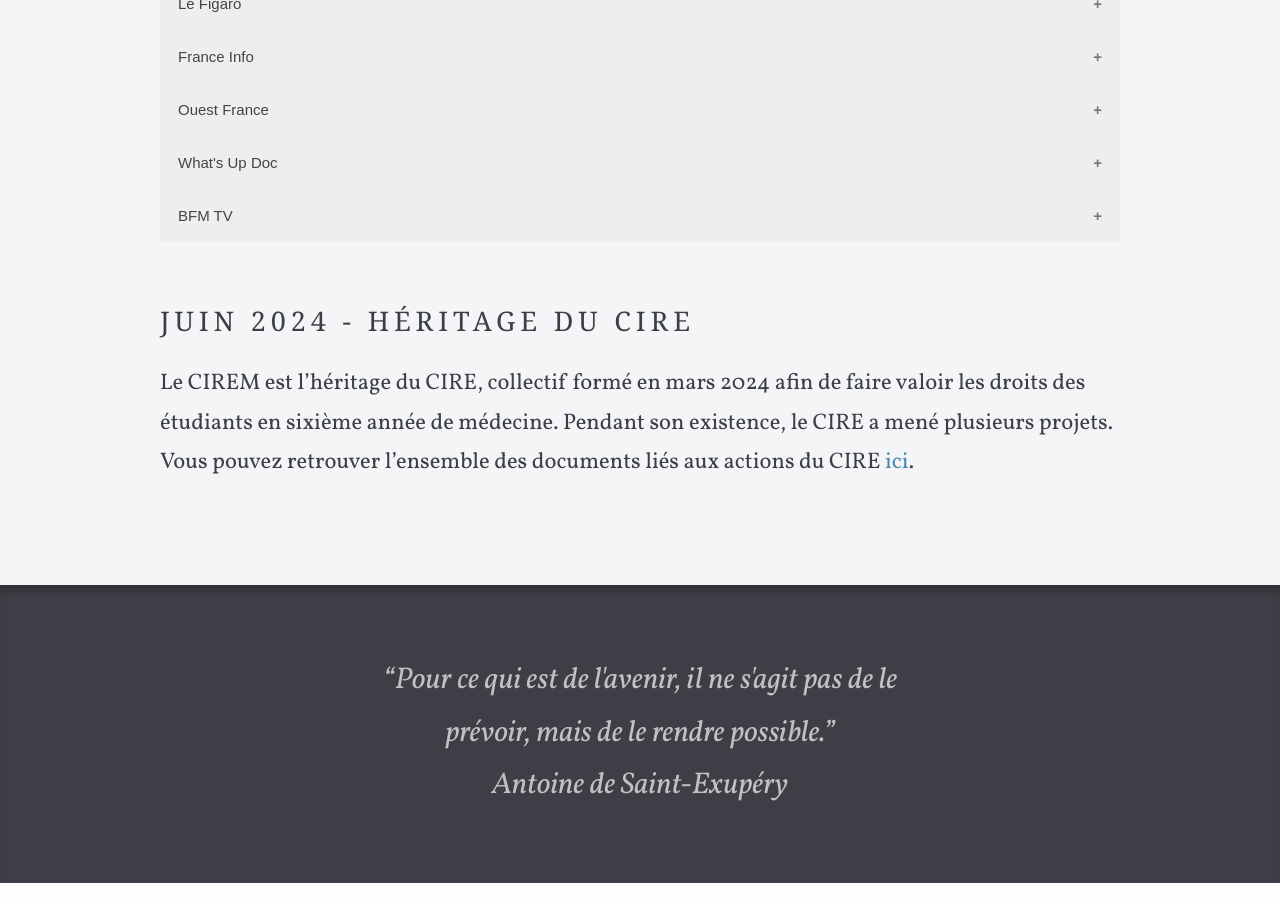
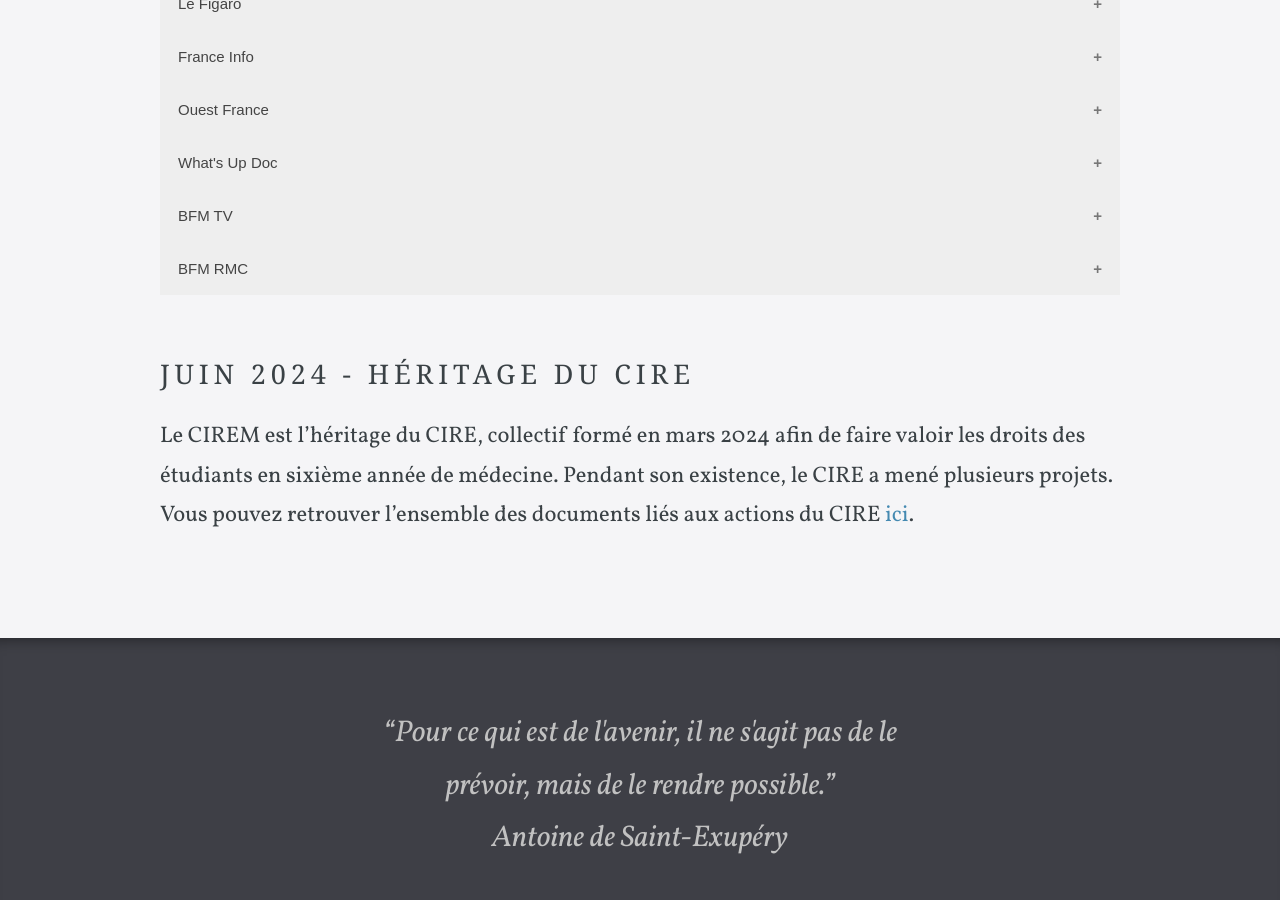
Before and after one commit to ciremwebsite/ciremwebsite.github.io, a Jekyll site: the page built from nos_actions/actions.md, in a window 1280 px wide and 900 px high, scrolled down 1263 px. Built offline with Jekyll 4.4.1, drawn with Linux system fonts in a browser that asks for light colours; some web fonts are replaced.

Commit message:
Update actions.md

```diff
--- a/nos_actions/actions.md
+++ b/nos_actions/actions.md
@@ -116,6 +116,16 @@ C'est pourquoi le CIREM appelle à une réunion avec le Ministre de la Santé et
     </p>
 </div>
 
+
+<button class="accordion">BFM RMC</button>
+<div class="panel">
+    <p>
+        <a href="https://rmc.bfmtv.com/actualites/societe/sante/hopital-1-500-postes-d-internes-en-moins-a-la-rentree-les-services-de-sante-confrontes-a-une-nouvelle-difficulte_AV-202408170141.html?fbclid=IwY2xjawEtWa1leHRuA2FlbQIxMAABHWVcsdEB85nnqthK0PYSwkAlMHQ-I1hvrULUngbmEQCIbFDHOXuSNEihaQ_aem_PrRkYK0_rTnaqOBSta2xUg">
+          Hôpital: 1.500 postes d'internes en moins à la rentrée, les services de santé confrontés à une nouvelle difficulté
+        </a>
+    </p>
+</div>
+
 <script>
     var acc = document.getElementsByClassName("accordion");
     var i;
```
